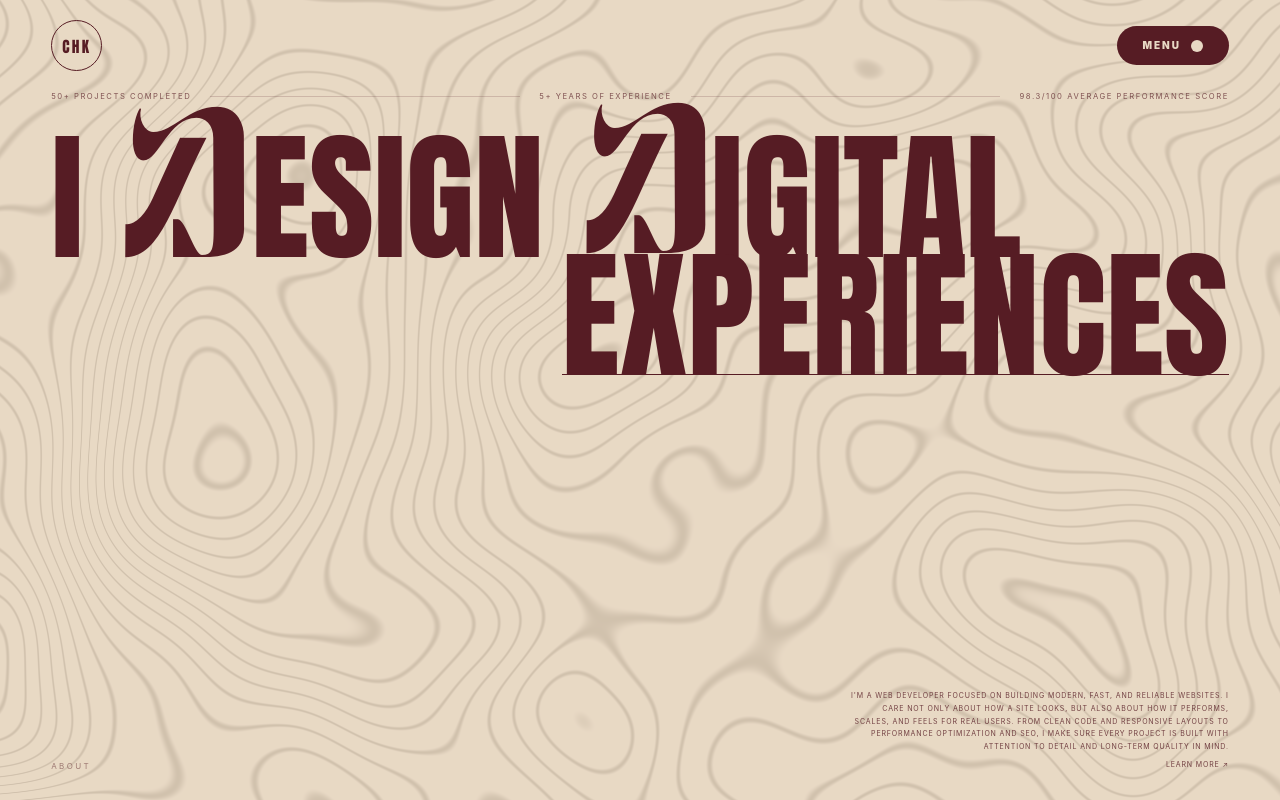
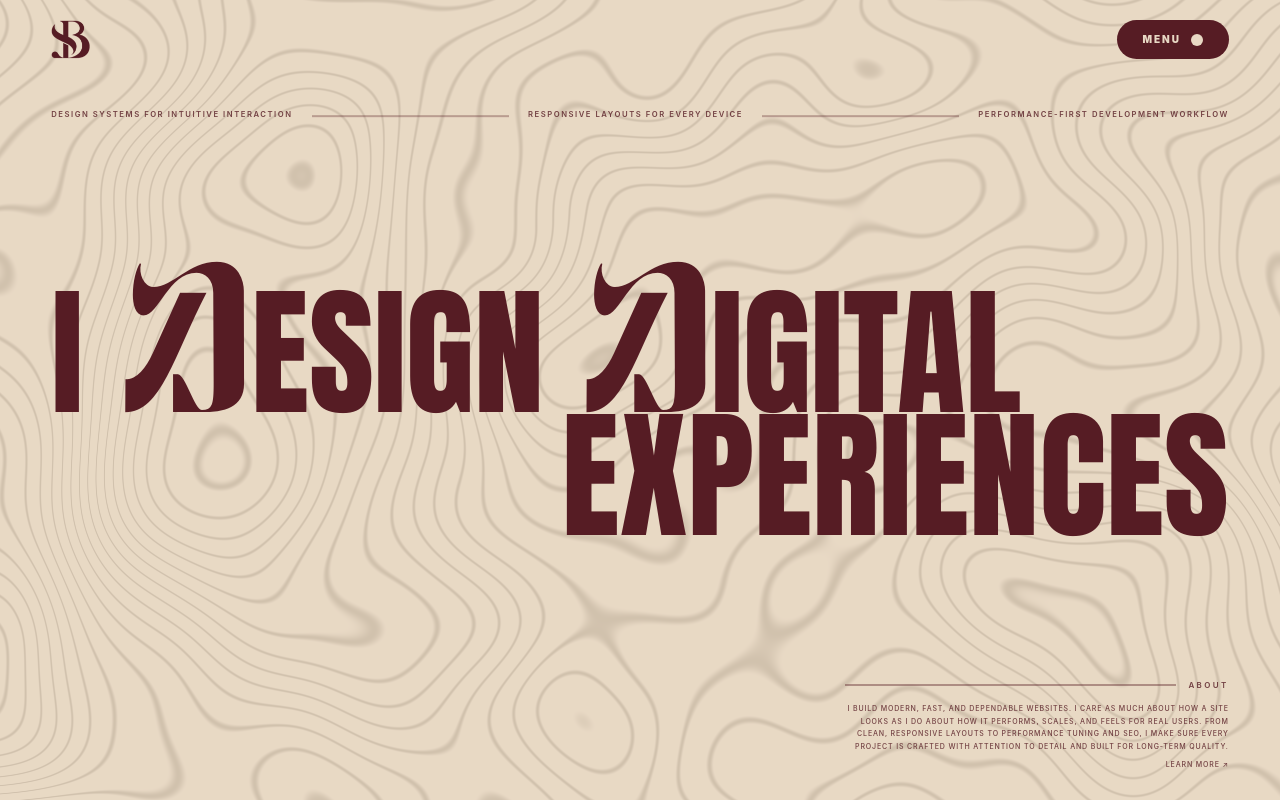
Before and after one commit to SohamSB-web/portfolio, a React (Vite) app: page / in a window 1280 px wide. Built offline with nearby package versions, Linux system fonts and the light colour scheme.

Commit message:
fixed alignment

```diff
--- a/src/App.tsx
+++ b/src/App.tsx
@@ -1,16 +1,18 @@
 import { useRef, useState, type MouseEvent } from 'react'
+import { motion } from 'framer-motion'
+import SBLogo from './components/SB.png'
 import { CustomCursor } from './components/CustomCursor'
 import { TopographicBackground } from './components/TopographicBackground'
 
 function App() {
   const heroSize = 'clamp(2rem, 11vw, 16rem)'
   const [buttonOffset, setButtonOffset] = useState({ x: 0, y: 0 })
-  const buttonRef = useRef<HTMLButtonElement | null>(null)
+  const buttonWrapperRef = useRef<HTMLDivElement | null>(null)
 
-  const handleButtonMouseMove = (e: MouseEvent<HTMLButtonElement>) => {
-    const button = buttonRef.current
-    if (!button) return
-    const rect = button.getBoundingClientRect()
+  const handleButtonMouseMove = (e: MouseEvent<HTMLDivElement>) => {
+    const wrapper = buttonWrapperRef.current
+    if (!wrapper) return
+    const rect = wrapper.getBoundingClientRect()
     const x = e.clientX - (rect.left + rect.width / 2)
     const y = e.clientY - (rect.top + rect.height / 2)
     const strength = 0.5
@@ -34,36 +36,42 @@ function App() {
 
         {/* ── TOP NAV ── */}
         <header className="w-full flex justify-between items-center pointer-events-auto flex-shrink-0">
-          <div className="w-[clamp(40px,4vw,64px)] h-[clamp(40px,4vw,64px)] rounded-full border-[1.5px] border-[#561C24] flex items-center justify-center hover:scale-105 transition-transform duration-300 cursor-pointer">
-            <span className="text-[#561C24] text-[clamp(12px,1.2vw,20px)] tracking-[0.15em] leading-none mt-[2px]">CHK</span>
+          <div className="w-[clamp(32px,3vw,48px)] h-[clamp(32px,3vw,48px)] flex items-center justify-center overflow-hidden hover:scale-105 transition-transform duration-300 cursor-pointer">
+            <img src={SBLogo} alt="SB" className="w-full h-full object-contain" />
           </div>
 
-          <button
-            ref={buttonRef}
+          <div
+            ref={buttonWrapperRef}
             onMouseMove={handleButtonMouseMove}
             onMouseLeave={handleButtonMouseLeave}
-            className="group bg-[#561C24] text-[#E8D8C4] px-[clamp(16px,2vw,40px)] py-[clamp(12px,1.4vh,20px)] rounded-full text-[clamp(10px,0.7vw,14px)] tracking-[0.2em] font-sans font-black flex items-center gap-[clamp(8px,0.8vw,12px)] hover:scale-105 transition-all duration-300 cursor-pointer"
-            style={{ transform: `translate(${buttonOffset.x}px, ${buttonOffset.y}px)` }}
+            className="p-4 -m-4 cursor-pointer"
+          >
+            <motion.button
+              animate={{ x: buttonOffset.x, y: buttonOffset.y }}
+              whileHover={{ scale: 1.05 }}
+              transition={{ type: 'spring', stiffness: 150, damping: 15, mass: 0.1 }}
+              className="group bg-[#561C24] text-[#E8D8C4] px-[clamp(16px,2vw,40px)] py-[clamp(12px,1.4vh,20px)] rounded-full text-[clamp(10px,0.7vw,14px)] tracking-[0.2em] font-sans font-black flex items-center gap-[clamp(8px,0.8vw,12px)] cursor-pointer"
             >
               <span>MENU</span>
               <span className="relative flex items-center justify-center w-[clamp(10px,1vw,12px)] h-[clamp(10px,1vw,12px)] rounded-full bg-[#E8D8C4] transition-all duration-300 group-hover:w-[clamp(24px,2.4vw,26px)] group-hover:h-[clamp(24px,2.4vw,26px)]">
                 <span className="absolute left-[20%] right-[20%] top-[32%] h-[1px] rounded-full bg-transparent group-hover:bg-[#561C24] transition-colors duration-300"></span>
                 <span className="absolute left-[20%] right-[20%] top-[62%] h-[1px] rounded-full bg-transparent group-hover:bg-[#561C24] transition-colors duration-300"></span>
               </span>
-          </button>
+            </motion.button>
+          </div>
         </header>
 
-        {/* ── STATS DIVIDER LINE ── */}
-        <div className="w-full flex items-center gap-0 mt-[2.5vh] flex-shrink-0 text-[#561C24] text-[clamp(7px,0.6vw,11px)] tracking-[0.2em] font-sans uppercase opacity-70">
-          <span className="whitespace-nowrap pr-[1.5vw]">50+ Projects Completed</span>
-          <div className="flex-1 h-[1px] bg-[#561C24] opacity-25"></div>
-          <span className="whitespace-nowrap px-[1.5vw]">5+ Years of Experience</span>
-          <div className="flex-1 h-[1px] bg-[#561C24] opacity-25"></div>
-          <span className="whitespace-nowrap pl-[1.5vw]">98.3/100 Average Performance Score</span>
+        {/* ── SKILL HIGHLIGHTS ── */}
+        <div className="w-full flex items-center justify-between gap-[1.5vw] mt-[6.5vh] flex-shrink-0 text-[#561C24] text-[clamp(7px,0.6vw,11px)] tracking-[0.2em] font-sans font-semibold uppercase opacity-80 leading-none">
+          <span className="relative z-10 whitespace-nowrap">Design systems for intuitive interaction</span>
+          <div className="flex-1 min-w-[2vw] h-[1.5px] bg-[#561C24] opacity-40 translate-y-[0.15em]"></div>
+          <span className="relative z-10 whitespace-nowrap">Responsive layouts for every device</span>
+          <div className="flex-1 min-w-[2vw] h-[1.5px] bg-[#561C24] opacity-40 translate-y-[0.15em]"></div>
+          <span className="relative z-10 whitespace-nowrap">Performance-first development workflow</span>
         </div>
 
         {/* ── HERO TYPOGRAPHY ── */}
-        <section className="flex-1 flex items-start w-full min-h-0">
+        <section className="flex-1 flex items-center w-full min-h-0">
           <div className="w-full flex justify-between items-start gap-[4vw]">
             <div className="max-w-[36%]">
               <div className="flex items-baseline gap-[0.08em]">
@@ -103,7 +111,6 @@ function App() {
                       fontSize: 200,
                       lineHeight: 1,
                       display: 'inline-block',
-                      verticalAlign: 'text-bottom',
                       marginLeft: '0.2em',
                     }}
                   >
@@ -130,29 +137,29 @@ function App() {
                 >
                   EXPERIENCES
                 </span>
-                <div
-                  className="absolute left-0 w-full bg-[#561C24]"
-                  style={{ bottom: '0.06em', height: '0.08em' }}
-                ></div>
               </div>
             </div>
           </div>
         </section>
 
         {/* ── BOTTOM ABOUT ── */}
-        <footer className="w-full flex justify-between items-end flex-shrink-0 pb-[1vh] pointer-events-auto">
-          <span className="font-sans text-[clamp(8px,0.6vw,12px)] uppercase tracking-[0.3em] text-[#561C24] opacity-50">
+        <footer className="w-full flex justify-end items-end flex-shrink-0 pb-[1vh] pointer-events-auto">
+          <div className="max-w-[clamp(280px,30vw,480px)] flex flex-col items-end text-right">
+            <div className="w-full flex items-center gap-[1vw] mb-[1.5vh]">
+              <div className="flex-1 h-[1.5px] bg-[#561C24] opacity-40"></div>
+              <span className="font-sans font-semibold text-[clamp(8px,0.6vw,12px)] uppercase tracking-[0.3em] text-[#561C24] opacity-80">
                 About
               </span>
-
-          <div className="max-w-[clamp(280px,30vw,480px)] font-sans text-[clamp(7px,0.55vw,11px)] leading-[1.8] uppercase tracking-[0.12em] text-[#561C24] opacity-80 text-right">
-            I'm a web developer focused on building modern, fast, and reliable websites.
-            I care not only about how a site looks, but also about how it performs,
-            scales, and feels for real users. From clean code and responsive layouts
-            to performance optimization and SEO, I make sure every project is built
-            with attention to detail and long-term quality in mind.
+            </div>
+            <div className="font-sans font-medium text-[clamp(7px,0.55vw,11px)] leading-[1.8] uppercase tracking-[0.12em] text-[#561C24] opacity-80">
+              I build modern, fast, and dependable websites. I care as much about how
+              a site looks as I do about how it performs, scales, and feels for real
+              users. From clean, responsive layouts to performance tuning and SEO, I
+              make sure every project is crafted with attention to detail and built
+              for long-term quality.
               <div className="mt-[0.8em] cursor-pointer hover:opacity-60 transition-opacity">
                 Learn more ↗
+              </div>
             </div>
           </div>
         </footer>
```
Also changed, not shown: src/components/SB.png (added). Lines whose indentation alone changed are shown as unchanged.
